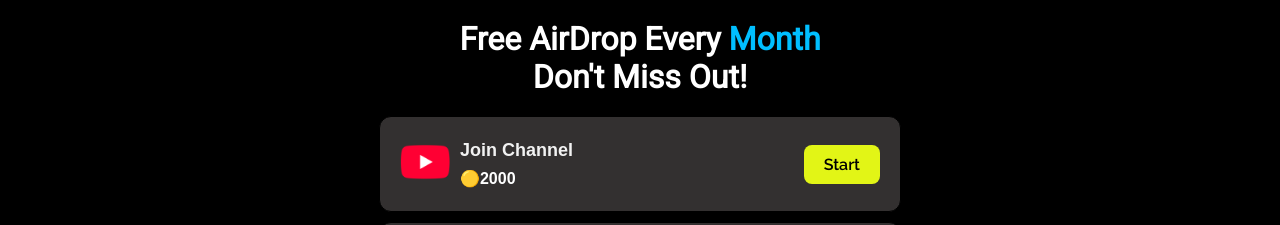
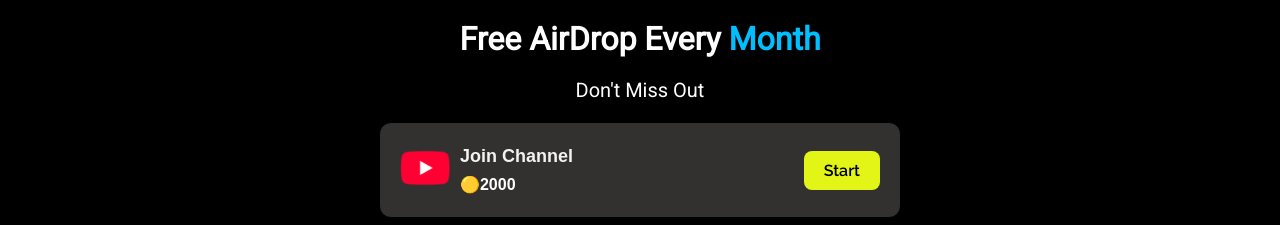
Before and after one commit to ayazkhan6130/SirePaw-Coin, a plain HTML site: page home.html in a window 1280 px wide. Shown: the top 225 px of the page. Drawn offline with Linux system fonts and the light colour scheme.

Commit message:
Update home.html

```diff
--- a/home.html
+++ b/home.html
@@ -49,7 +49,12 @@
 
 
 <h2 style="font-family: 'Roboto', sans-serif; font-size: 32px; color: white; margin-top: 20px; font-weight: 600;">
-   <b></b> Free AirDrop Every<font color="#00BFFF"> Month</b></font> <br><align="left"><font-size: 16px><font-size: 32px;>Don't Miss Out!</font>
+   <b></b> Free AirDrop Every<font color="#00BFFF"> Month</b></font>
+</h2>
+
+
+  <h2 style="font-family: 'Roboto', sans-serif; font-size: 20px; color: white; margin-top: 20px; font-weight: 500;">
+  Don't Miss Out </font>
 </h2>
 
 
```
